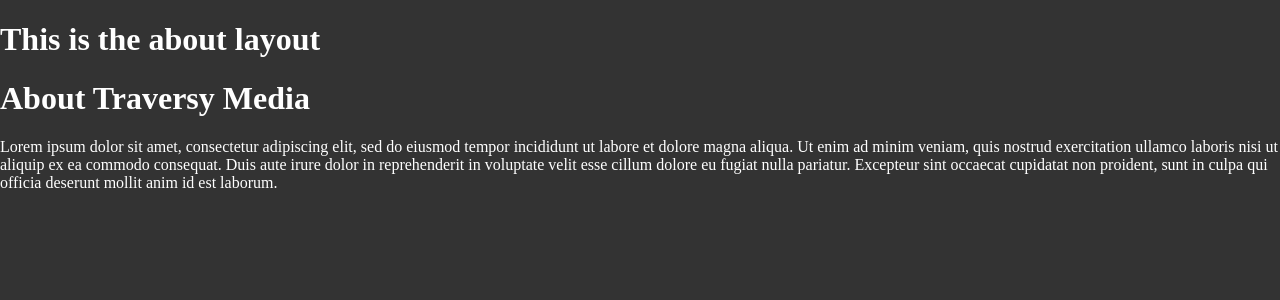
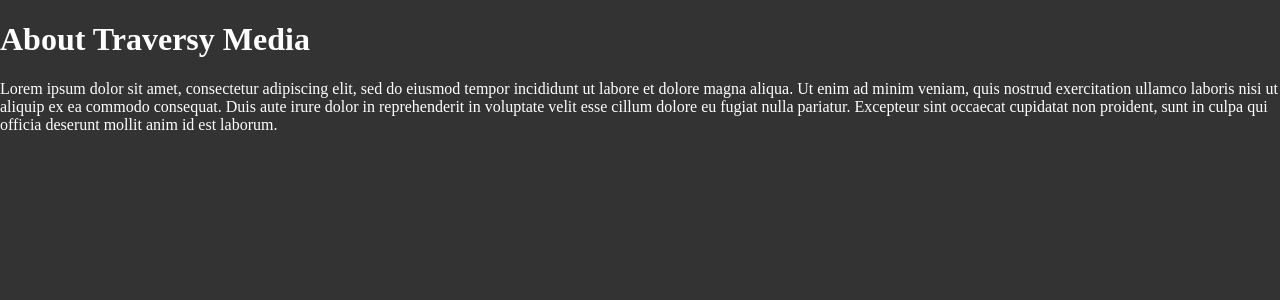
Before and after one commit to marykhodaparast/next_13_crash, a Next.js app: page /about in a window 1280 px wide. Shown: the top 300 px of the page. Built offline with nearby package versions, Linux system fonts and the light colour scheme.

Commit message:
Add title for layouts

```diff
--- a/app/about/layout.jsx
+++ /dev/null
@@ -1,12 +0,0 @@
-import React from "react";
-
-const AboutLayout = ({ children }) => {
-  return (
-    <div>
-      <h1>This is the about layout</h1>
-      {children}
-    </div>
-  );
-};
-
-export default AboutLayout;
--- a/app/about/page.jsx
+++ b/app/about/page.jsx
@@ -1,4 +1,6 @@
-import React from "react";
+export const metadata = {
+  title: "About Traversy Media"
+};
 
 const AboutPage = () => {
   return (
--- a/app/layout.jsx
+++ b/app/layout.jsx
@@ -12,8 +12,9 @@ const geistMono = Geist_Mono({
 });
 
 export const metadata = {
-  title: "Create Next App",
-  description: "Generated by create next app",
+  title: "Traversy Media",
+  description: "Web development tutorials and courses",
+  keywords: "Web development, Web desing, html, css, js"
 };
 
 export default function RootLayout({ children }) {
```
